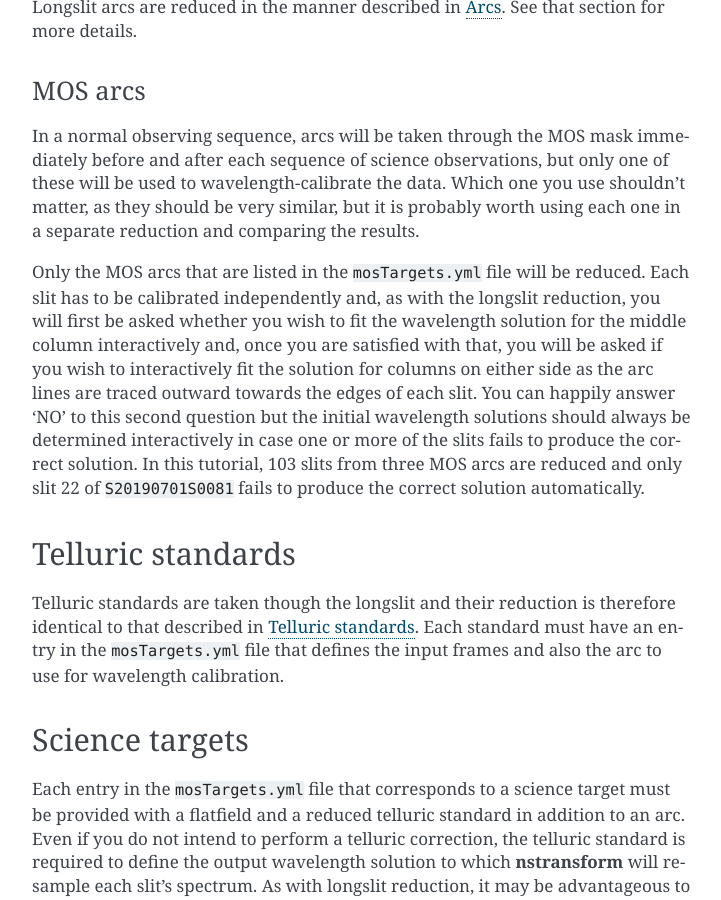
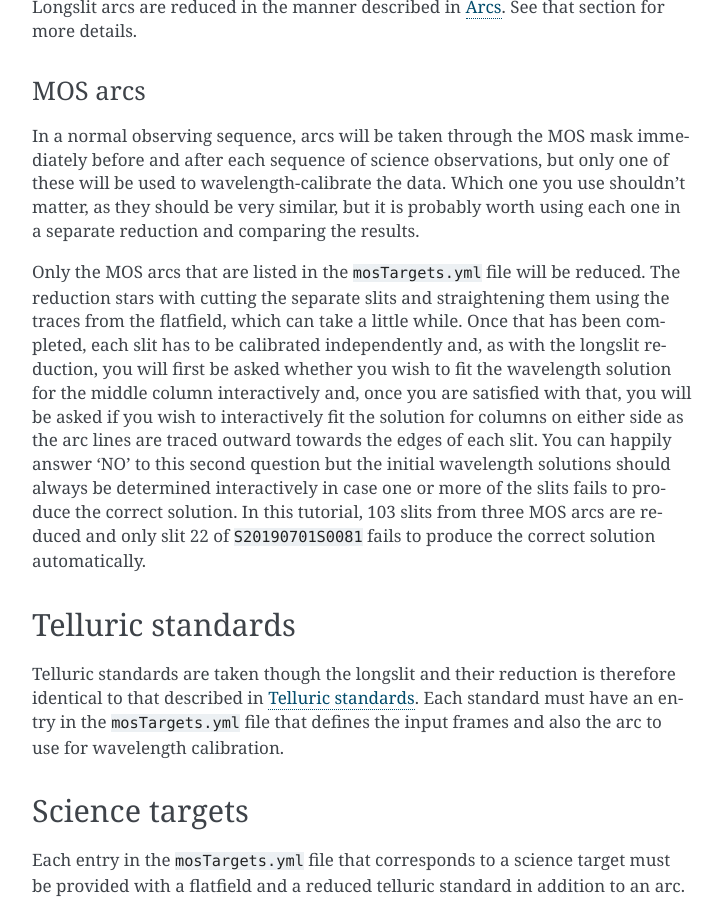
Before and after one commit to GeminiDRSoftware/F2Cookbook, a Sphinx documentation site: the page built from source/Tutorial_MOS_actual.rst, in a window 1280 px wide and 900 px high, scrolled down 10262 px. Shown: the whole window, without its empty margins (388-1109 px from the left). Built offline with Sphinx 7.4.7, drawn with Linux system fonts in a browser that asks for light colours.

Commit message:
add some text warning user about a slow step

```diff
--- a/source/Tutorial_MOS_actual.rst
+++ b/source/Tutorial_MOS_actual.rst
@@ -518,10 +518,12 @@ shouldn't matter, as they should be very similar, but it is probably worth
 using each one in a separate reduction and comparing the results.
 
 Only the MOS arcs that are listed in the ``mosTargets.yml`` file will be
-reduced. Each slit has to be calibrated independently and, as with the
-longslit reduction, you will first be asked whether you wish to fit the
-wavelength solution for the middle column interactively and, once you are
-satisfied with that, you will be asked if you wish to interactively fit
+reduced. The reduction stars with cutting the separate slits and straightening
+them using the traces from the flatfield, which can take a little while. Once
+that has been completed, each slit has to be calibrated independently and,
+as with the longslit reduction, you will first be asked whether you wish to
+fit the wavelength solution for the middle column interactively and, once you
+are satisfied with that, you will be asked if you wish to interactively fit
 the solution for columns on either side as the arc lines are traced
 outward towards the edges of each slit. You can happily answer 'NO' to this
 second question but the initial wavelength solutions should always be
```
